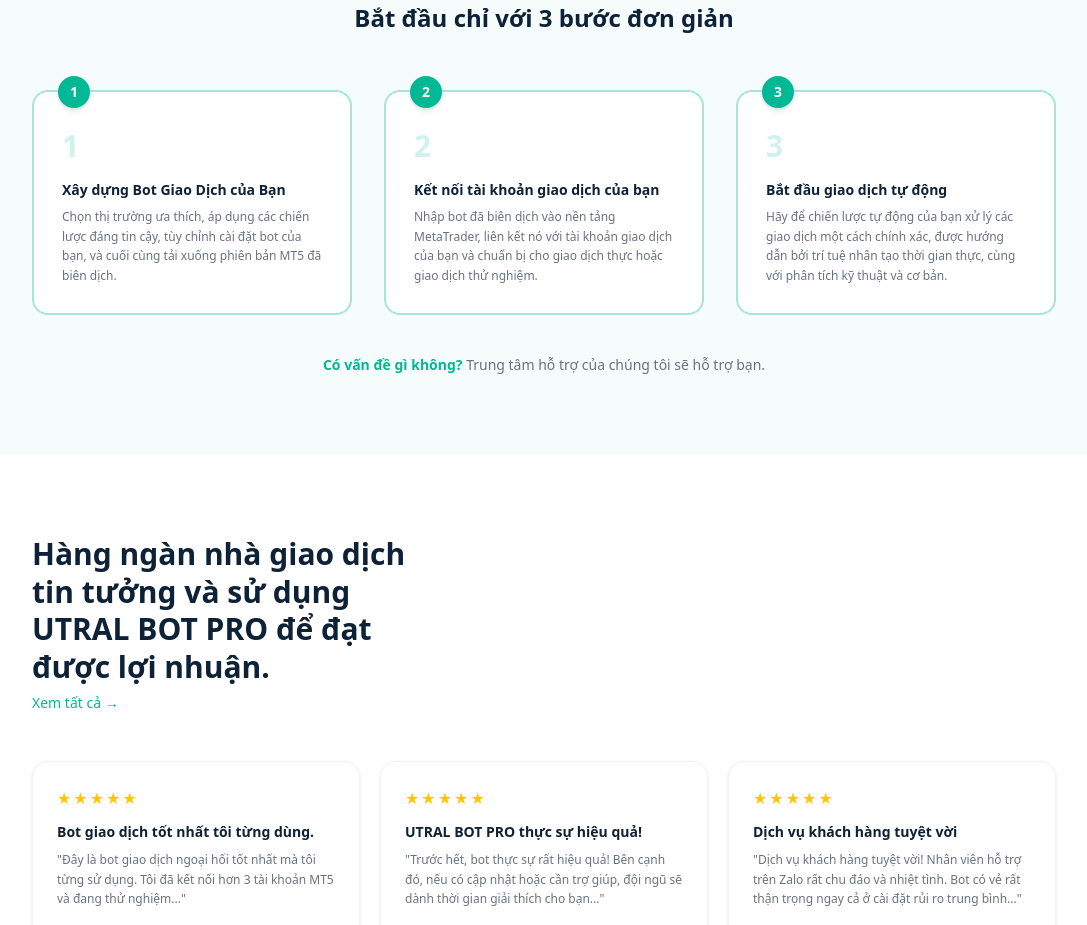
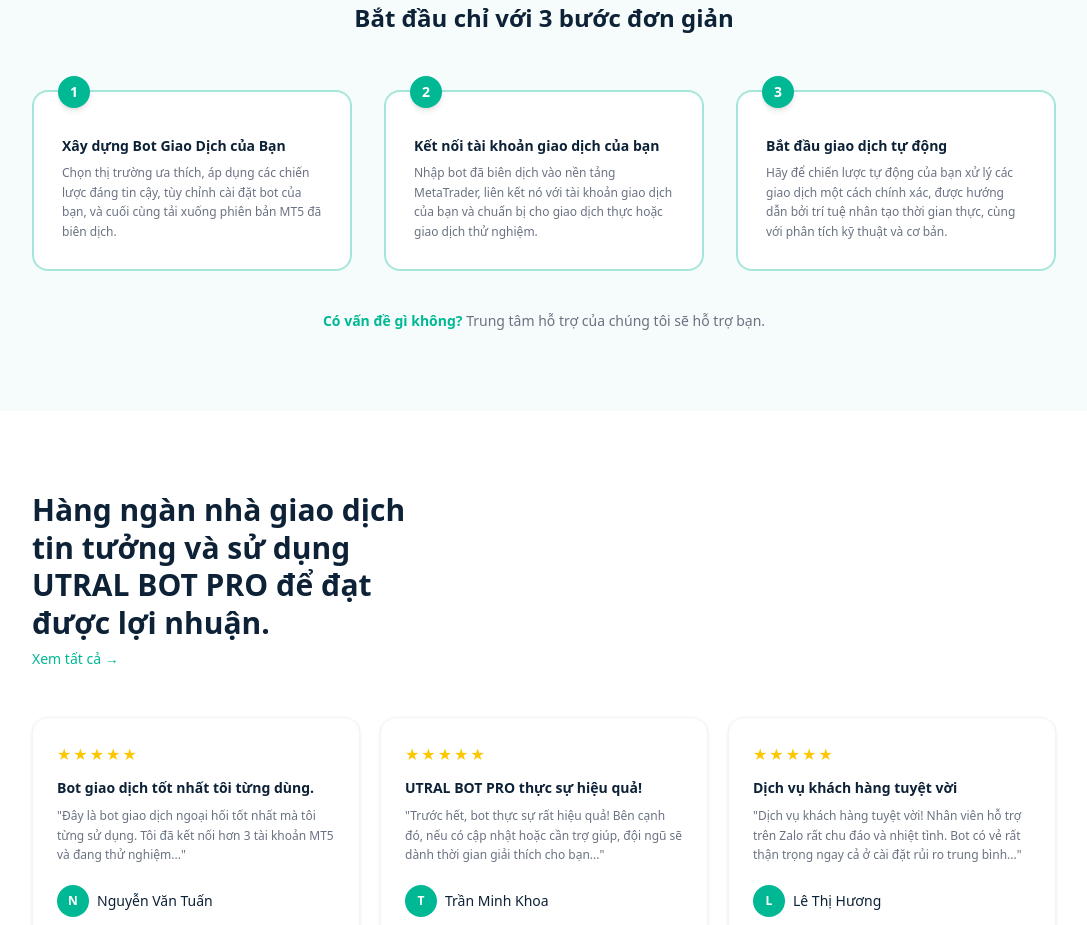
Before and after one commit to trongkhoile/web_quan_ly, a Next.js app: page / in a window 1280 px wide. Shown: the part 1700-2625 px from the top of the page, without its empty margins (96-1183 px from the left). Built offline with nearby package versions, Linux system fonts and the light colour scheme.

Commit message:
Remove faded step numbers from step cards

```diff
--- a/app/page.tsx
+++ b/app/page.tsx
@@ -292,8 +292,7 @@
                 <div className="absolute -top-4 left-6 w-8 h-8 rounded-full flex items-center justify-center font-black text-white text-sm shadow-md" style={{ background: T }}>
                   {s.n}
                 </div>
-                <div className="text-3xl font-black mb-4 mt-2" style={{ color: "rgba(0,184,148,0.18)" }}>{s.n}</div>
-                <h3 className="font-bold text-[#0d2137] mb-2 text-sm leading-snug">{s.title}</h3>
+                <h3 className="font-bold text-[#0d2137] mb-2 text-sm leading-snug mt-4">{s.title}</h3>
                 <p className="text-gray-500 text-xs leading-relaxed">{s.desc}</p>
               </div>
             ))}
```
